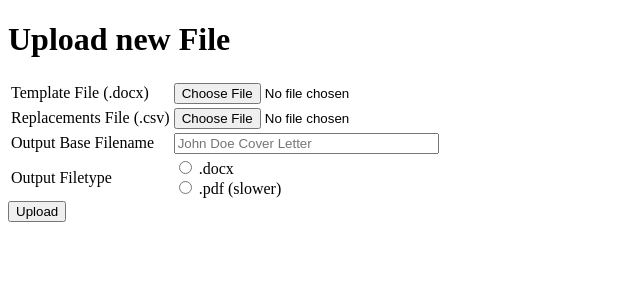
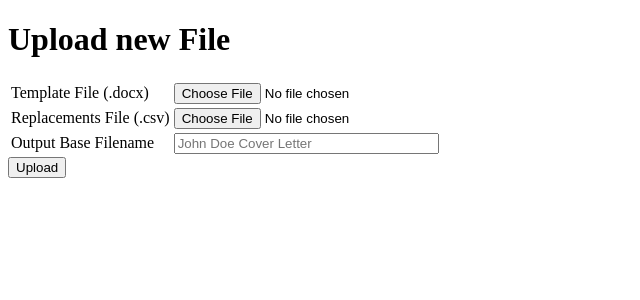
Before and after one commit to noahbaculi/docs-find-replace, a Flask app: page / in a window 1280 px wide. Shown: the top 300 px of the page, without its empty margins (0-640 px from the left). Run offline with Flask 2, Linux system fonts and the light colour scheme.

Commit message:
rm ability to generate PDFs from web app

```diff
--- a/app.py
+++ b/app.py
@@ -37,21 +37,19 @@ def upload_file():
             template_fn = secure_filename(template_file.filename)
             template_file.save(os.path.join(upload_dir, template_fn))
 
-            # if output_base_fn == "":  # if no base filename is provided
             output_base_fn = secure_filename(request.form.get("output_base_fn")) or template_fn
-            output_filetype = request.form.get("output_filetype") or ".docx"
 
             replacements_fn = secure_filename(replacements_file.filename)
             replacements_file.save(os.path.join(upload_dir, replacements_fn))
 
-            eprint((template_fn, replacements_fn, output_base_fn, output_filetype))
+            eprint((template_fn, replacements_fn, output_base_fn))
 
             output_file_paths = doc_find_replace.batch_replace(
                 replacements_csv=replacements_fn,
                 template_docx=template_fn,
                 output_dir=output_dir,
                 output_base_fn=output_base_fn,
-                output_filetype=output_filetype,
+                output_filetype=".docx",
             )
 
             output_zip_path = os.path.join(output_dir, "generated_documents.zip")
--- a/requirements.txt
+++ b/requirements.txt
@@ -1,8 +1,6 @@
 docx==0.2.4
-docx2pdf==0.1.8
 Flask==2.2.2
 gunicorn==20.1.0
 pandas==1.4.3
 python_docx==0.8.11
-pywin32==304
 Werkzeug==2.2.2
--- a/templates/main.html
+++ b/templates/main.html
@@ -29,20 +29,6 @@
 						placeholder="John Doe Cover Letter">
 				</td>
 			</tr>
-			<tr>
-				<td>
-					<label for="category">Output Filetype</label>
-				</td>
-				<td>
-					<input type="radio" name="output_filetype" id="output_docx"
-						value=".docx">
-					<label for="output_docx">.docx</label><br>
-
-					<input type="radio" name="output_filetype" id="output_pdf"
-						value=".pdf">
-					<label for="output_pdf">.pdf (slower)</label><br>
-				</td>
-			</tr>
 		</tbody>
 	</table>
 
```
